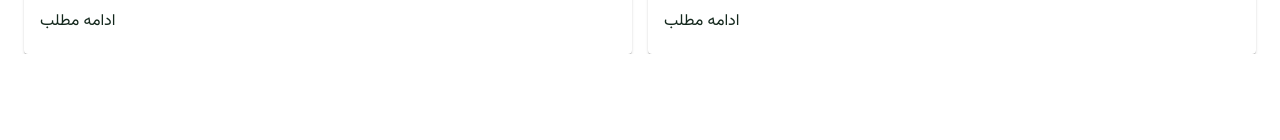
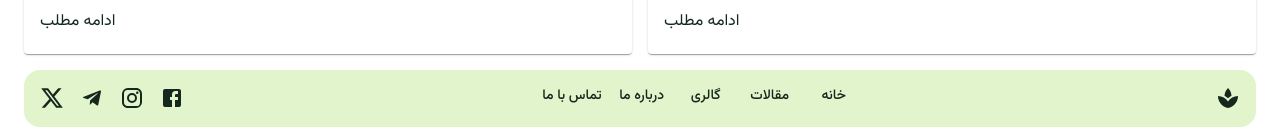
Before and after one commit to DevEliasKh/demeter, a Next.js app: page / in a window 1280 px wide. Shown: the part 1558-1698 px from the top of the page. Before the commit the page ends 1612 px from the top, so only its background shows below. Built offline with nearby package versions, Linux system fonts and the light colour scheme.

Commit message:
✏️ - add footer

```diff
--- a/app/layout.tsx
+++ b/app/layout.tsx
@@ -15,7 +15,7 @@ export default function RootLayout({
    children: React.ReactNode;
 }>) {
    return (
-      <html lang="en" dir="rtl">
+      <html lang="fa" dir="rtl">
          <ThemeProvider theme={theme}>
             <body>{children}</body>
          </ThemeProvider>
--- a/app/page.tsx
+++ b/app/page.tsx
@@ -1,7 +1,8 @@
 import { Box, Button, Container, Typography } from "@mui/material";
 
 import BlogArea from "@/ui/component/blogArea";
-import Gallery from "@/ui/component/gallery";
+import Footer from "@/ui/component/footer";
+// import Gallery from "@/ui/component/gallery";
 import Navbar from "@/ui/component/navbar";
 import PlantArea from "@/ui/component/plantArea";
 
@@ -79,6 +80,7 @@ export default function Home() {
          <BlogArea />
          {/* TODO: add gallery */}
          {/* <Gallery /> */}
+         <Footer />
       </Container>
    );
 }
--- /dev/null
+++ b/ui/component/footer.tsx
@@ -0,0 +1,58 @@
+import { Box, Button, IconButton } from "@mui/material";
+
+import FacebookIcon from "@mui/icons-material/Facebook";
+import InstagramIcon from "@mui/icons-material/Instagram";
+import SpaIcon from "@mui/icons-material/Spa";
+import TelegramIcon from "@mui/icons-material/Telegram";
+import XIcon from "@mui/icons-material/X";
+
+export default function Footer() {
+   const navbarLink = ["خانه", "مقالات", "گالری", "درباره ما", "تماس با ما "];
+
+   return (
+      <Box
+         sx={{
+            bgcolor: "primary.main",
+            borderRadius: "1rem",
+            my: "1rem",
+            p: "0.5rem",
+            display: "flex",
+            justifyContent: "space-between",
+            alignItems: "center",
+            flexDirection: { xs: "column", sm: "row" },
+         }}
+      >
+         <Box>
+            <IconButton color="secondary">
+               <SpaIcon />
+            </IconButton>
+         </Box>
+         <Box sx={{ display: "flex" }}>
+            {navbarLink.map((item) => (
+               <Button
+                  key={item}
+                  sx={{ color: "secondary.main" }}
+                  disableRipple
+               >
+                  {item}
+               </Button>
+            ))}
+         </Box>
+         <Box>
+            {/* Social medias */}
+            <IconButton color="secondary">
+               <FacebookIcon />
+            </IconButton>
+            <IconButton color="secondary">
+               <InstagramIcon />
+            </IconButton>
+            <IconButton color="secondary">
+               <TelegramIcon />
+            </IconButton>
+            <IconButton color="secondary">
+               <XIcon />
+            </IconButton>
+         </Box>
+      </Box>
+   );
+}
```
